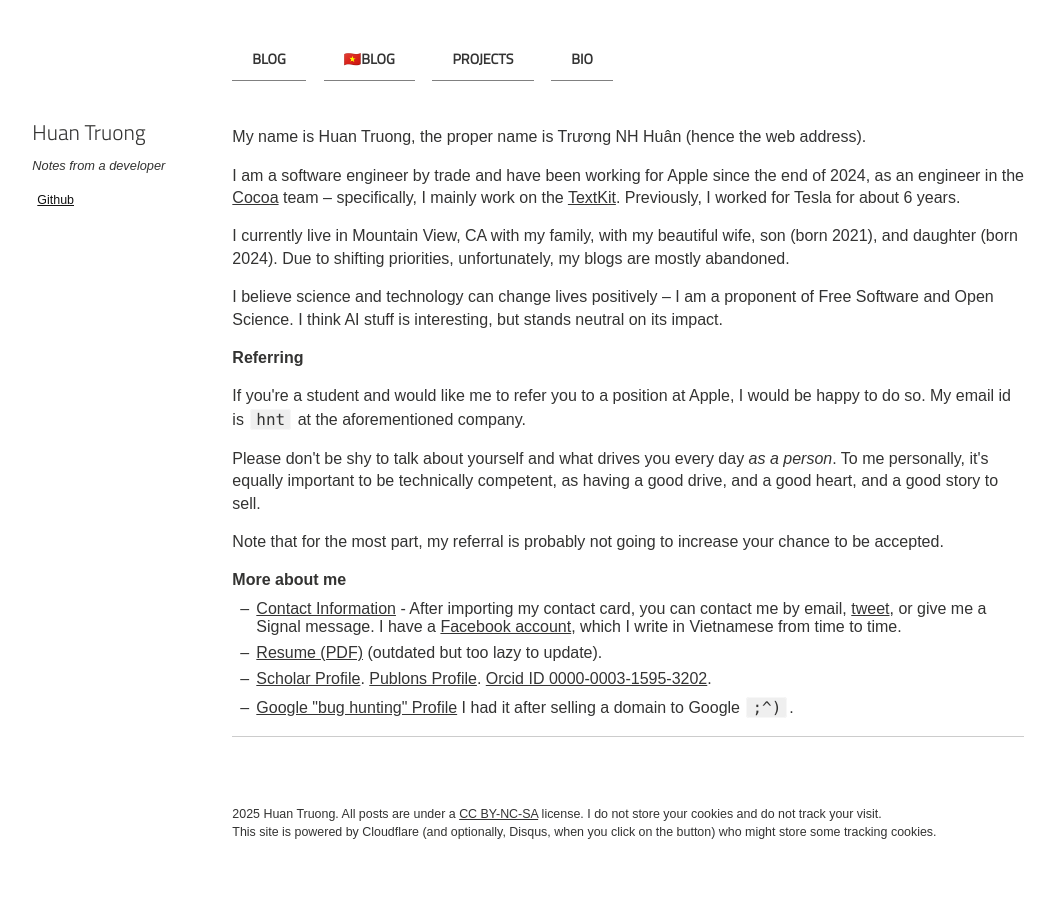
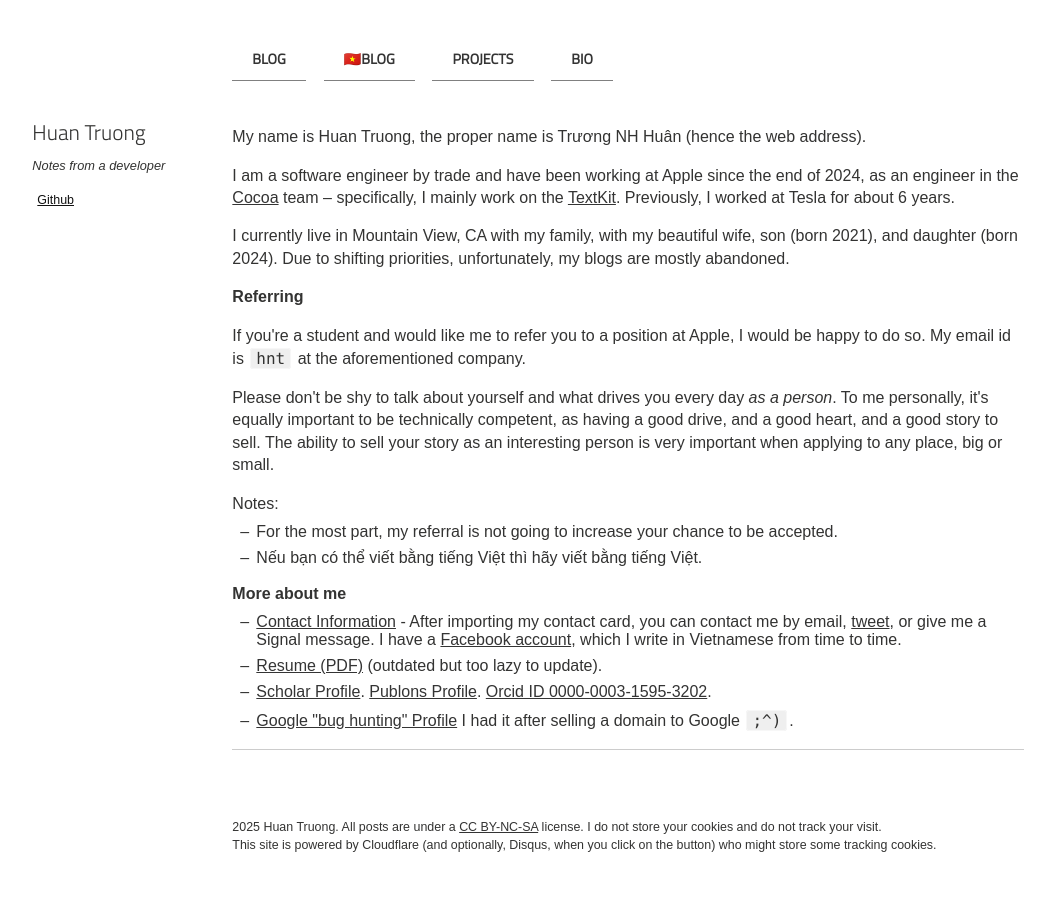
Before and after one commit to htruong/htruong.github.io, a Jekyll site: the page built from about.md, in a window 1280 px wide. Shown: the whole page, without its empty margins (116-1170 px from the left). Built offline with Jekyll 4.4.1, drawn with Linux system fonts in a browser that asks for light colours.

Commit message:
updated about once more

```diff
--- a/about.md
+++ b/about.md
@@ -5,19 +5,19 @@ title : "About"
 
 My name is Huan Truong, the proper name is Trương NH Huân (hence the web address).
 
-I am a software engineer by trade and have been working for Apple since the end of 2024, as an engineer in the [Cocoa](https://en.wikipedia.org/wiki/Cocoa_(API)) team -- specifically, I mainly work on the [TextKit](https://developer.apple.com/documentation/appkit/textkit). Previously, I worked for Tesla for about 6 years.
+I am a software engineer by trade and have been working at Apple since the end of 2024, as an engineer in the [Cocoa](https://en.wikipedia.org/wiki/Cocoa_(API)) team -- specifically, I mainly work on the [TextKit](https://developer.apple.com/documentation/appkit/textkit). Previously, I worked at Tesla for about 6 years.
 
 I currently live in Mountain View, CA with my family, with my beautiful wife, son (born 2021), and daughter (born 2024). Due to shifting priorities, unfortunately, my blogs are mostly abandoned.
-
-I believe science and technology can change lives positively -- I am a proponent of Free Software and Open Science. I think AI stuff is interesting, but stands neutral on its impact.
 
 **Referring**
 
 If you're a student and would like me to refer you to a position at Apple, I would be happy to do so. My email id is `hnt` at the aforementioned company.
 
-Please don't be shy to talk about yourself and what drives you every day *as a person*. To me personally, it's equally important to be technically competent, as having a good drive, and a good heart, and a good story to sell.
+Please don't be shy to talk about yourself and what drives you every day *as a person*. To me personally, it's equally important to be technically competent, as having a good drive, and a good heart, and a good story to sell. The ability to sell your story as an interesting person is very important when applying to any place, big or small.
 
-Note that for the most part, my referral is probably not going to increase your chance to be accepted.
+Notes:
+- For the most part, my referral is not going to increase your chance to be accepted.
+- Nếu bạn có thể viết bằng tiếng Việt thì hãy viết bằng tiếng Việt.
 
 **More about me**
 
```
